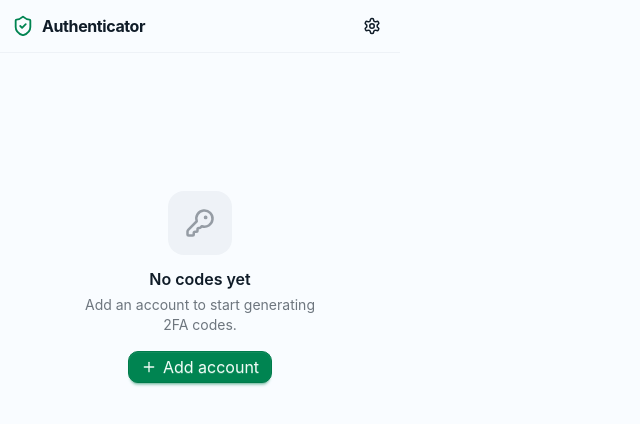
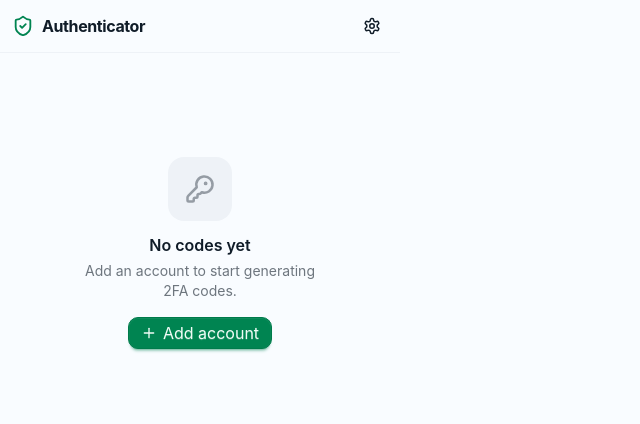
Before and after one commit to VastBlast/authenticator-2fa, a Svelte app: page / in a window 1280 px wide. Shown: the top 424 px of the page, without its empty margins (0-640 px from the left). Built offline with nearby package versions, Linux system fonts and the light colour scheme.

Commit message:
update height

```diff
--- a/src/app.css
+++ b/src/app.css
@@ -76,7 +76,7 @@
 
 :root {
   --auth-popup-width: 400px;
-  --auth-popup-height: 600px;
+  --auth-popup-height: 532px;
   font-family:
     Inter, ui-sans-serif, system-ui, -apple-system, BlinkMacSystemFont, "Segoe UI", sans-serif;
 }
```
